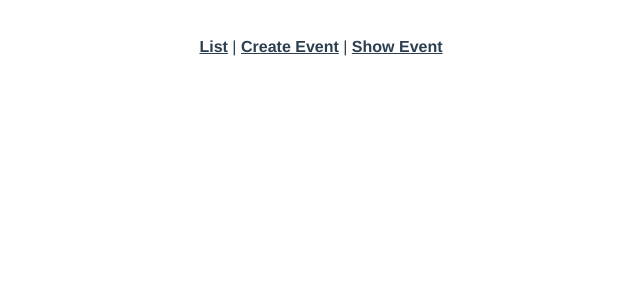
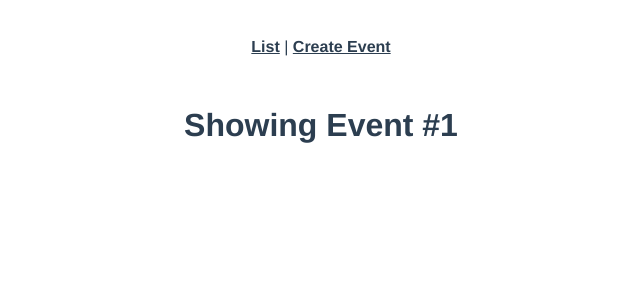
Before and after one commit to prateekvarma/VueCards, a Vue app: page /event/1 in a window 1280 px wide. Shown: the top 300 px of the page, without its empty margins (319-959 px from the left). Built offline with nearby package versions, Linux system fonts and the light colour scheme.

Commit message:
Passed hardcoded params as props through a route and display as single event

```diff
--- a/src/App.vue
+++ b/src/App.vue
@@ -2,9 +2,7 @@
   <div id="app">
     <div id="nav">
       <router-link :to="{name: 'event-list'}">List</router-link> |
-      <router-link :to="{name: 'event-create'}">Create Event</router-link> |
-      <router-link :to="{name: 'event-show'}">Show Event</router-link>
-
+      <router-link :to="{name: 'event-create'}">Create Event</router-link>
     </div>
     <router-view />
   </div>
--- a/src/router/index.js
+++ b/src/router/index.js
@@ -28,9 +28,10 @@
     component: EventCreate,
   },
   {
-    path: "/event",
+    path: "/event/:id",
     name: "event-show",
     component: EventShow,
+    props: true
   },
 ];
 
--- a/src/views/EventList.vue
+++ b/src/views/EventList.vue
@@ -1,5 +1,6 @@
 <template>
     <div>
         <h1>Event List</h1>
+        <router-link :to="{name: 'event-show', params: {id: '1'}}">Show Event</router-link>
     </div>
 </template>
--- a/src/views/EventShow.vue
+++ b/src/views/EventShow.vue
@@ -1,5 +1,12 @@
 <template>
     <div>
-        <h1>Showing Event #1</h1>
+        <h1>Showing Event #{{ id }}</h1>
     </div>
 </template>
+
+<script>
+export default {
+    //below we tell this component that it accepts the prop 'id'
+    props: ['id']
+}
+</script>
```
